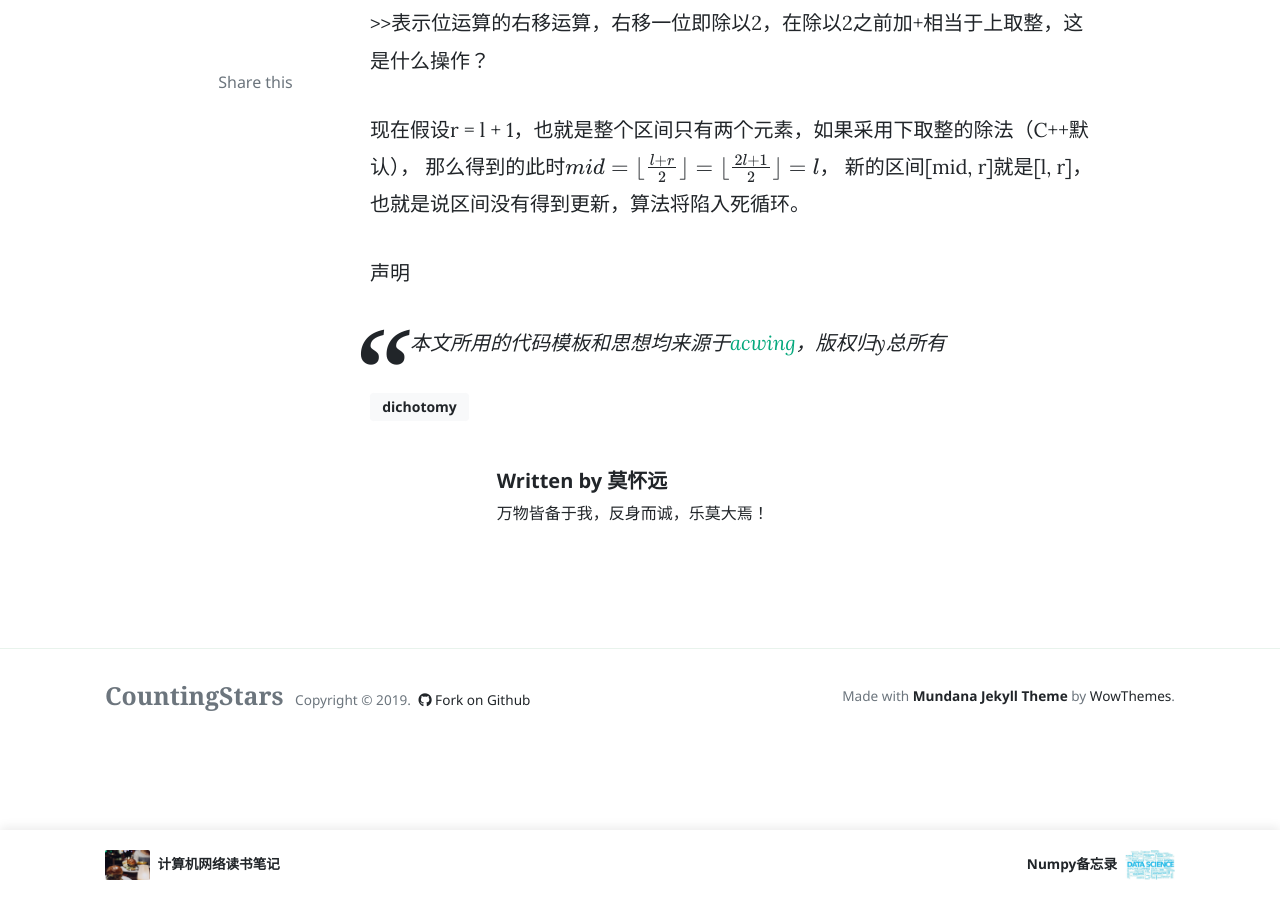
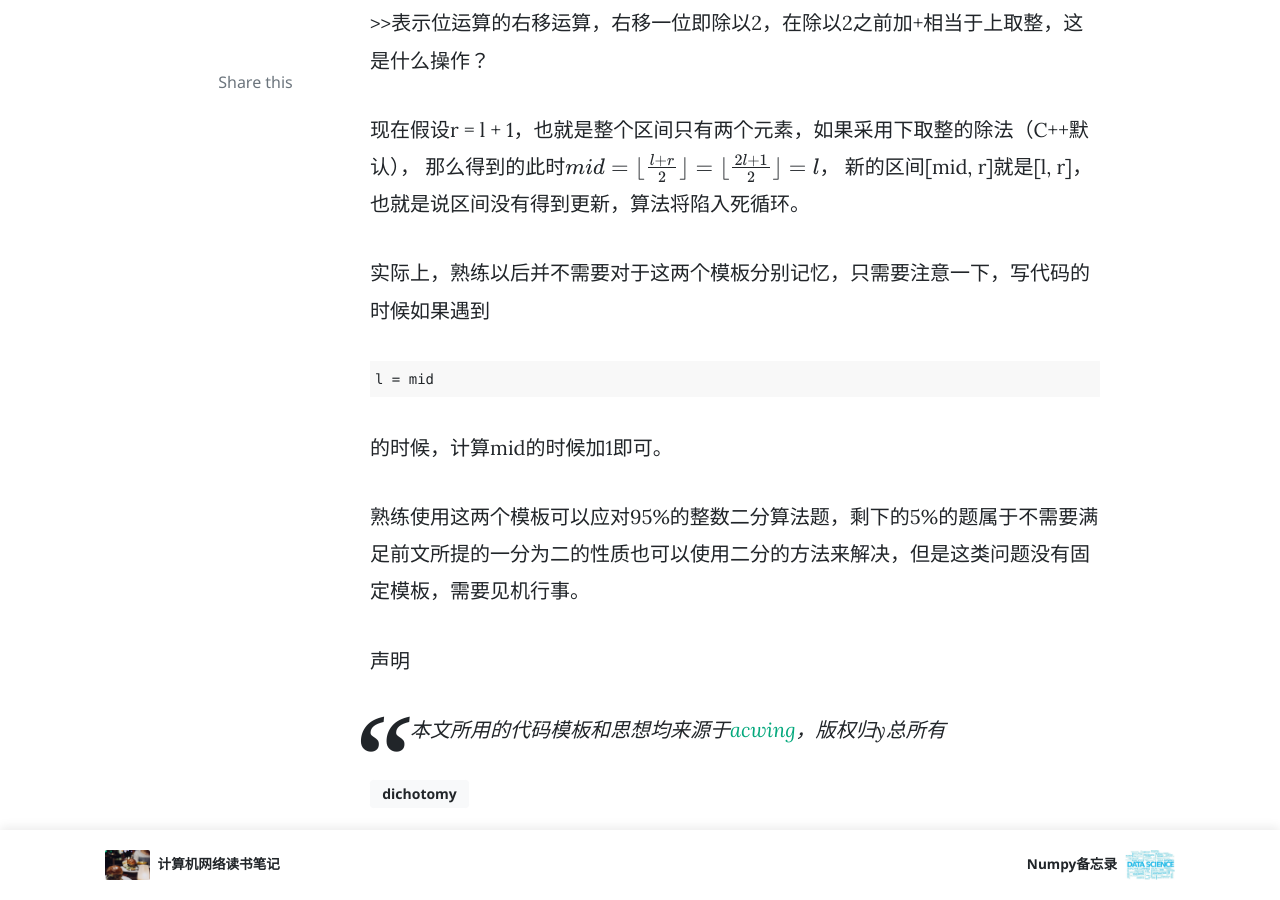
Before and after one commit to kuangyl0212/kuangyl0212.github.io.bak, a Jekyll site: the page built from _posts/2018-07-28-Dichotomy.md, in a window 1280 px wide and 900 px high, scrolled down 2930 px. Built offline with Jekyll 4.4.1, drawn with Linux system fonts in a browser that asks for light colours; nearby versions of some CDN libraries; formulas are drawn with MathJax 3; comment, search, counter and statistics services are not loaded.

Commit message:
complete

````diff
--- a/_posts/2018-07-28-Dichotomy.md
+++ b/_posts/2018-07-28-Dichotomy.md
@@ -82,5 +82,13 @@ mid = l + r + 1 >> 1;
 那么得到的此时$$ mid = \lfloor\frac{l + r}{2}\rfloor = \lfloor\frac{2l + 1}{2}\rfloor = l $$，
 新的区间[mid, r]就是[l, r]，也就是说区间没有得到更新，算法将陷入死循环。
 
+实际上，熟练以后并不需要对于这两个模板分别记忆，只需要注意一下，写代码的时候如果遇到
+```
+l = mid
+```
+的时候，计算mid的时候加1即可。
+
+熟练使用这两个模板可以应对95%的整数二分算法题，剩下的5%的题属于不需要满足前文所提的一分为二的性质也可以使用二分的方法来解决，但是这类问题没有固定模板，需要见机行事。
+
 声明
 > 本文所用的代码模板和思想均来源于[acwing](https://www.acwing.com)，版权归y总所有
````
